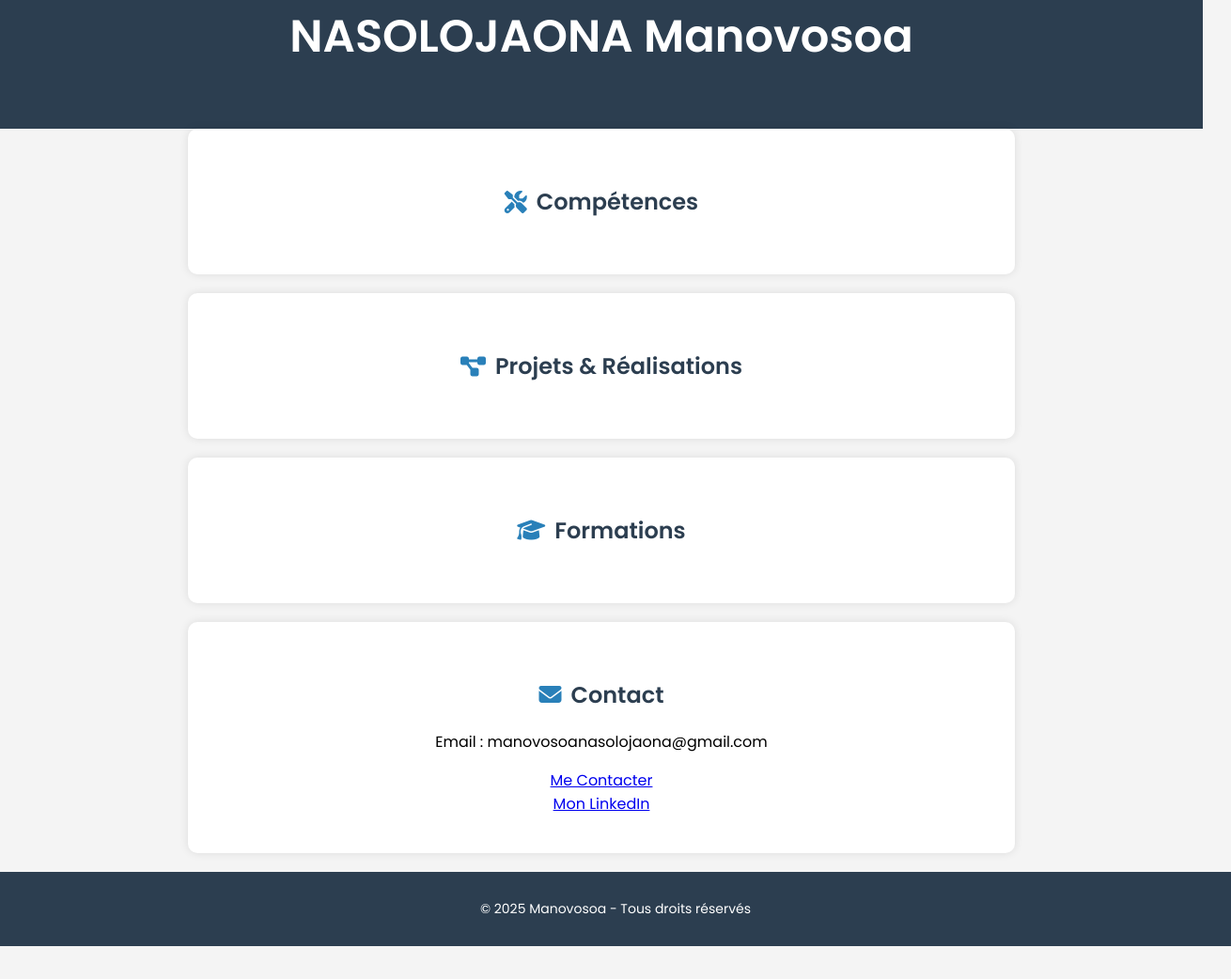
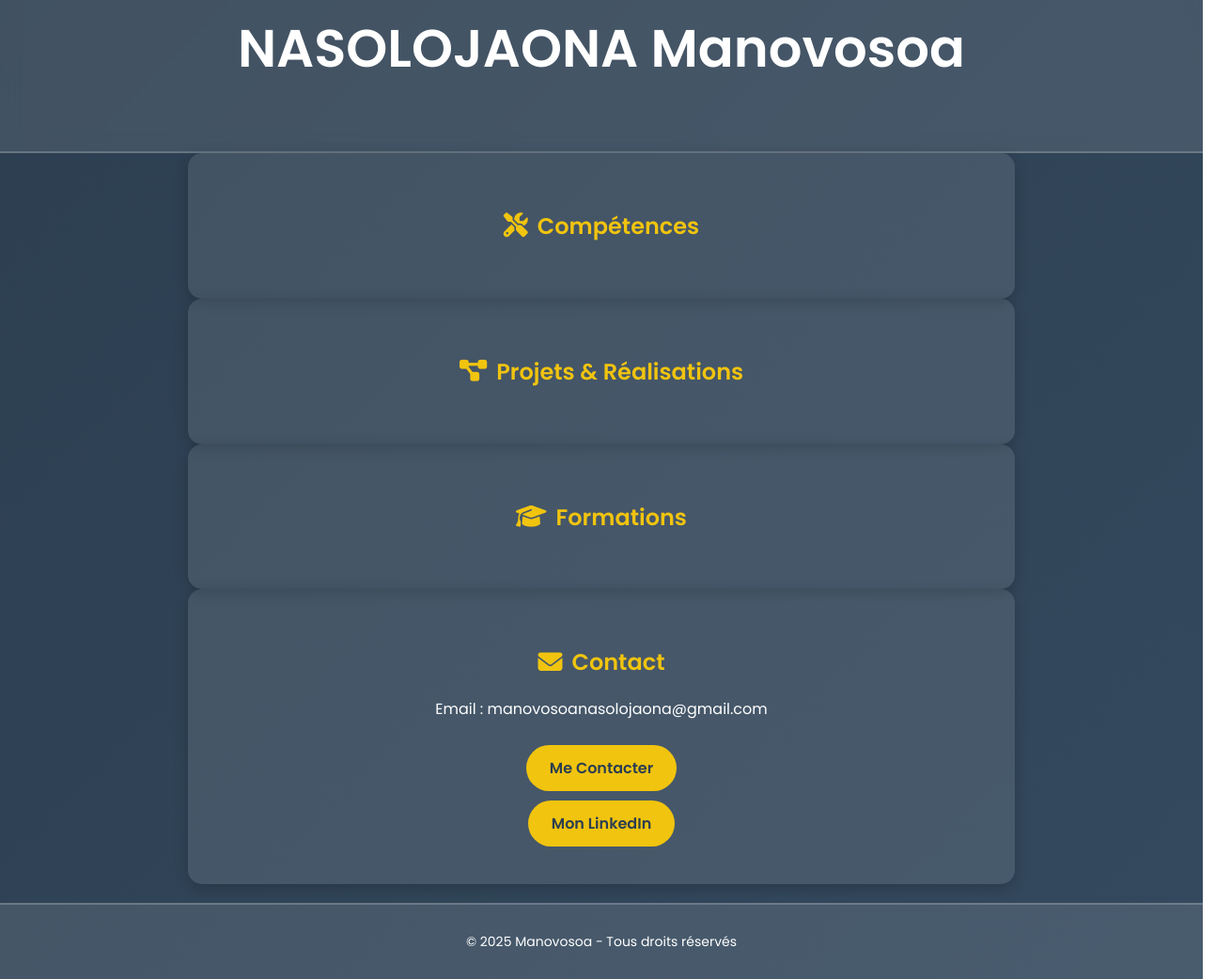
Before and after one commit to Beloha29/PORTFOLIO, a plain HTML site: page index.html in a window 1280 px wide. Shown: the part 59-1101 px from the top of the page at 94% size, 1310 px wide, since content can reach past the window. Before the commit the page ends 1066 px from the top, so only its background shows below. Drawn offline with nearby package versions, Linux system fonts and the light colour scheme.

Commit message:
Update index.html

```diff
--- a/index.html
+++ b/index.html
@@ -8,14 +8,17 @@
     <script src="https://cdnjs.cloudflare.com/ajax/libs/gsap/3.12.2/gsap.min.js"></script>
     <script src="https://kit.fontawesome.com/a076d05399.js" crossorigin="anonymous"></script>
     <style>
-        body { font-family: 'Poppins', sans-serif; margin: 0; padding: 0; text-align: center; background-color: #f4f4f4; }
-        header { background-color: #2c3e50; color: white; padding: 30px; font-size: 24px; }
-        section { padding: 40px; max-width: 800px; margin: auto; background: white; margin-bottom: 20px; border-radius: 10px; box-shadow: 0 0 10px rgba(0, 0, 0, 0.1); opacity: 0; transform: translateY(20px); overflow: hidden; transition: transform 0.3s ease-in-out; }
-        section:hover { transform: scale(1.02); }
-        h2 { color: #2c3e50; opacity: 0; transform: translateX(-30px); cursor: pointer; display: flex; align-items: center; justify-content: center; gap: 10px; }
-        footer { background-color: #2c3e50; color: white; padding: 15px; position: relative; bottom: 0; width: 100%; font-size: 14px; }
-        .toggle-details { overflow: hidden; height: 0; opacity: 0; display: block; text-align: left; margin-top: 10px; }
-        .icon { font-size: 24px; color: #2980b9; }
+        body { font-family: 'Poppins', sans-serif; margin: 0; padding: 0; text-align: center; background: linear-gradient(135deg, #2c3e50, #34495e); color: white; }
+        header { background: rgba(255, 255, 255, 0.1); padding: 30px; font-size: 28px; font-weight: bold; backdrop-filter: blur(10px); border-bottom: 2px solid rgba(255, 255, 255, 0.2); }
+        section { padding: 40px; max-width: 800px; margin: auto; background: rgba(255, 255, 255, 0.1); border-radius: 15px; box-shadow: 0 4px 15px rgba(0, 0, 0, 0.2); transition: transform 0.3s ease-in-out, box-shadow 0.3s ease-in-out; }
+        section:hover { transform: scale(1.03); box-shadow: 0 6px 20px rgba(0, 0, 0, 0.3); }
+        h2 { color: #f1c40f; cursor: pointer; display: flex; align-items: center; justify-content: center; gap: 10px; transition: color 0.3s ease-in-out; }
+        h2:hover { color: #f39c12; }
+        .toggle-details { overflow: hidden; height: 0; opacity: 0; text-align: left; margin-top: 10px; color: white; }
+        .icon { font-size: 26px; color: #f1c40f; }
+        .btn { background: #f1c40f; color: #2c3e50; padding: 12px 25px; text-decoration: none; border-radius: 25px; display: inline-block; margin-top: 10px; font-weight: bold; transition: background 0.3s ease-in-out, transform 0.2s; }
+        .btn:hover { background: #f39c12; transform: scale(1.1); }
+        footer { background: rgba(255, 255, 255, 0.1); padding: 15px; border-top: 2px solid rgba(255, 255, 255, 0.2); font-size: 14px; margin-top: 20px; }
     </style>
 </head>
 <body>
@@ -69,7 +72,6 @@
     <footer>
         <p>&copy; 2025 Manovosoa - Tous droits réservés</p>
     </footer>
-
     <script>
         gsap.to("section", {opacity: 1, y: 0, duration: 1, stagger: 0.3, ease: "power2.out"});
         gsap.to("h2", {opacity: 1, x: 0, duration: 1, stagger: 0.2, ease: "power3.out"});
```
